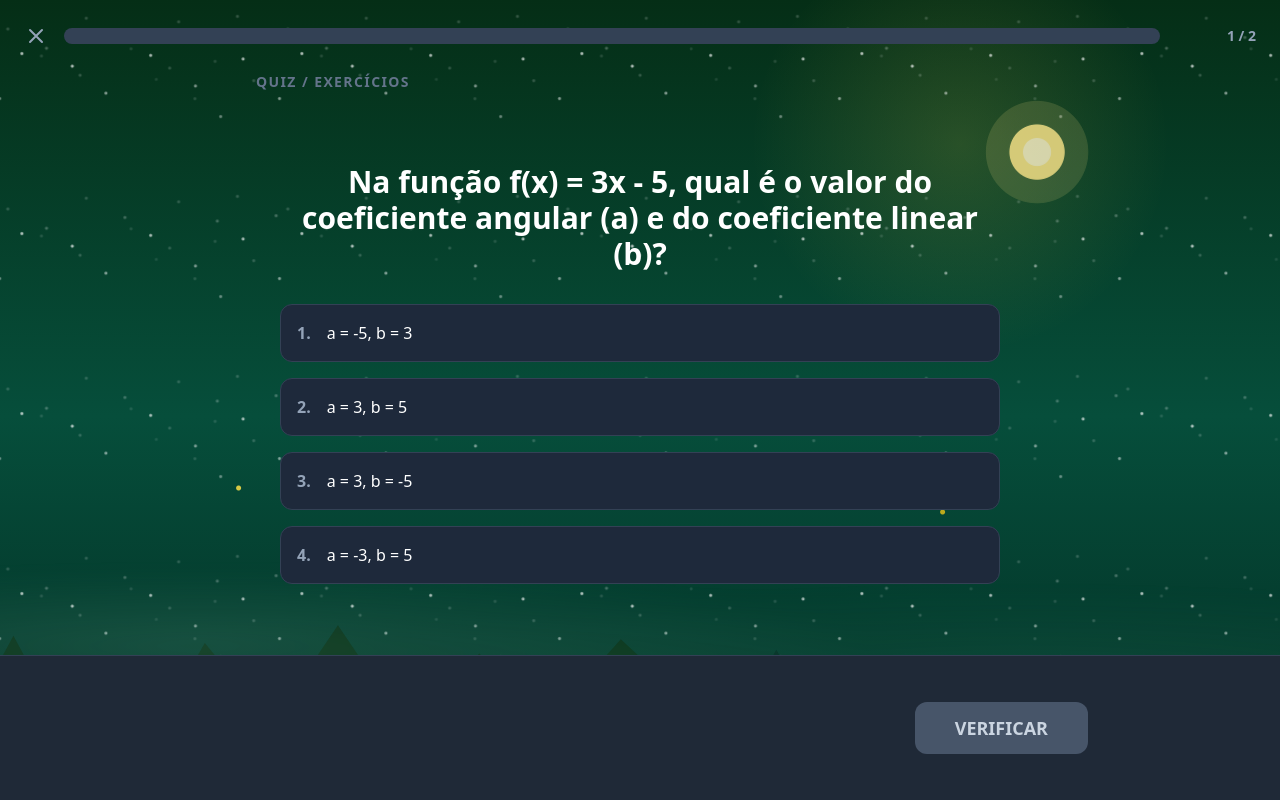
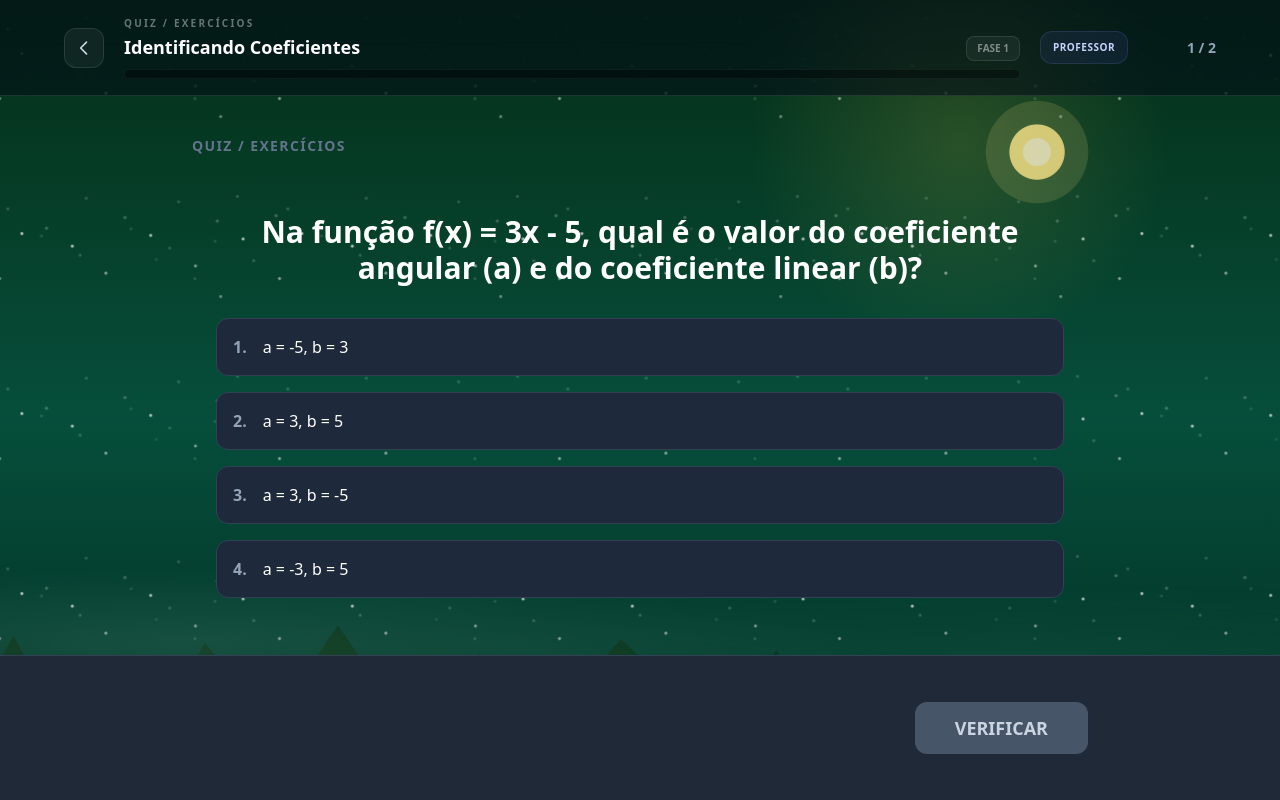
Before and after one commit to viniciusnovelo/trilha_ensino, a Django app: page /fase/3/ in a window 1280 px wide. Run offline with Django 5.2, Linux system fonts and the light colour scheme; a user stored in the database is signed in; data comes from the database, SQL or seed files in the repository; some libraries are stand-ins or nearby versions.

Commit message:
feat: recuperar HUD e melhorar tela da fase

```diff
--- a/curriculo/templates/curriculo/fase_detalhe.html
+++ b/curriculo/templates/curriculo/fase_detalhe.html
@@ -68,74 +68,148 @@
          CABEÇALHO
          ===================================================== -->
 
-    <header class="p-6 flex items-center gap-4">
+    <header
+        class="relative z-10 shrink-0 border-b border-white/10 bg-slate-950/50 backdrop-blur-xl px-4 sm:px-6 py-4"
+    >
+
+        <div
+            class="max-w-6xl mx-auto flex items-center gap-3 sm:gap-5"
+        >
 
             <a
                 href="{% url 'trilha' trilha_id %}"
-            class="text-slate-400 hover:text-white transition"
+                class="w-10 h-10 shrink-0 rounded-xl border border-white/10 bg-white/5 hover:bg-white/10 flex items-center justify-center text-slate-300 hover:text-white transition"
                 title="Voltar ao mapa"
-        >
-
+                aria-label="Voltar ao mapa"
+            >
                 <svg
-                class="w-6 h-6"
+                    class="w-5 h-5"
                     fill="none"
                     viewBox="0 0 24 24"
                     stroke="currentColor"
                     stroke-width="2"
                 >
-
                     <path
                         stroke-linecap="round"
                         stroke-linejoin="round"
-                    d="M6 18L18 6M6 6l12 12"
+                        d="M15 19l-7-7 7-7"
                     />
-
                 </svg>
-
             </a>
 
 
-        <div class="flex-1">
+            <div class="flex-1 min-w-0">
+
+                <div class="flex items-end justify-between gap-3 mb-2">
+                    <div class="min-w-0">
+                        <p
+                            class="text-[9px] sm:text-[10px] uppercase tracking-[0.22em] text-white/40 font-black truncate"
+                        >
+                            {{ fase.get_tipo_display }}
+                        </p>
+
+                        <h1
+                            class="text-base sm:text-lg font-black text-white truncate mt-0.5"
+                            title="{{ fase.titulo }}"
+                        >
+                            {{ fase.titulo }}
+                        </h1>
+                    </div>
+
+                    <span
+                        class="hidden sm:inline-flex shrink-0 items-center rounded-lg border border-white/10 bg-white/5 px-2.5 py-1 text-[10px] font-black text-white/45"
+                    >
+                        FASE {{ fase.ordem }}
+                    </span>
+                </div>
+
 
                 <div
-                class="bg-slate-700 h-4 rounded-full overflow-hidden"
-            >
-
+                    class="h-2.5 bg-black/35 rounded-full overflow-hidden border border-white/5"
+                    aria-label="Progresso da fase"
+                >
                     <div
                         id="progress-bar"
-                    class="bg-green-500 h-full transition-all duration-300"
+                        class="bg-gradient-to-r from-green-400 to-emerald-300 h-full transition-all duration-300"
                         style="width: 0%"
                     ></div>
-
-            </div>
-
-        </div>
-
+                </div>
+
+            </div>
+
+
+            <div class="flex items-center gap-2 shrink-0">
 
                 {% if papel_efetivo == 'aluno' %}
+
                     {% include 'gamificacao/partials/controle_aparencia.html' %}
+
                     {% include 'gamificacao/partials/seletor_tema.html' with tema_atual=perfil.tema_fundo %}
-            <span class="text-red-300 font-black whitespace-nowrap">❤️ {{ perfil.vidas }}</span>
+
+                    <div
+                        class="hidden md:flex items-center gap-1.5 rounded-xl border border-yellow-400/20 bg-slate-950/60 px-3 py-2 backdrop-blur-md"
+                        title="Nível atual"
+                    >
+                        <svg class="w-4 h-4 text-yellow-300" fill="none" viewBox="0 0 24 24" stroke="currentColor" stroke-width="2">
+                            <path stroke-linecap="round" stroke-linejoin="round" d="M12 3l2.4 4.86 5.37.78-3.88.78 2.53.92L12 15.24l-4.81 2.53.92-5.35-3.88-3.78L12 3z"/>
+                        </svg>
+                        <span class="text-yellow-300 font-black">Nv. {{ perfil.nivel }}</span>
+                    </div>
+
+                    <div
+                        class="hidden lg:flex items-center gap-1.5 rounded-xl border border-blue-400/20 bg-slate-950/60 px-3 py-2 backdrop-blur-md"
+                        title="Moedas disponíveis"
+                    >
+                        <svg class="w-4 h-4 text-blue-300" fill="none" viewBox="0 0 24 24" stroke="currentColor" stroke-width="2">
+                            <circle cx="12" cy="12" r="8"/>
+                            <path stroke-linecap="round" stroke-linejoin="round" d="M9.5 9.5h5M9.5 12h4M9.5 14.5h5"/>
+                        </svg>
+                        <span class="text-blue-300 font-black">{{ perfil.moedas }}</span>
+                    </div>
+
+                    <div
+                        class="flex items-center gap-1.5 rounded-xl border border-red-400/20 bg-slate-950/60 px-3 py-2 backdrop-blur-md"
+                        title="Vidas disponíveis"
+                    >
+                        <svg class="w-4 h-4 text-red-300" fill="none" viewBox="0 0 24 24" stroke="currentColor" stroke-width="2">
+                            <path stroke-linecap="round" stroke-linejoin="round" d="M20.84 4.61a5.5 5.5 0 00-7.78 0L12 5.67l-1.06-1.06a5.5 5.5 0 10-7.78 7.78L12 21.23l8.84-8.84a5.5 5.5 0 000-7.78z"/>
+                        </svg>
+                        <span class="text-red-300 font-black">{{ perfil.vidas }}</span>
+                    </div>
+
+                {% else %}
+
+                    <span
+                        class="rounded-xl border border-indigo-400/15 bg-indigo-500/10 px-3 py-2 text-[10px] font-black uppercase tracking-wider text-indigo-200"
+                    >
+                        Professor
+                    </span>
+
                 {% endif %}
+
 
                 <div
                     id="contador"
-            class="min-w-[80px] text-right text-sm text-slate-400 font-bold"
+                    class="min-w-[64px] sm:min-w-[80px] text-right text-xs sm:text-sm text-slate-400 font-black"
                 >
                     0 / 0
                 </div>
 
-    </header>
+            </div>
+
+        </div>
+
+    </header>der>
 
 
     <!-- =====================================================
          INFORMAÇÕES DA FASE
          ===================================================== -->
 
-    <div class="px-6">
+    <div class="relative z-10 px-4 sm:px-6 pt-4">
 
         <div
-            class="max-w-3xl mx-auto flex justify-between items-center text-sm"
+            class="max-w-4xl mx-auto flex flex-wrap justify-between items-center gap-3 text-sm"
         >
 
             <div
@@ -189,7 +263,7 @@
          ===================================================== -->
 
     <main
-        class="flex-1 flex flex-col items-center justify-center p-6 max-w-3xl mx-auto w-full"
+        class="relative z-10 flex-1 flex flex-col items-center justify-center p-6 max-w-4xl mx-auto w-full"
     >
 
         <h2
@@ -244,7 +318,7 @@
 
     <footer
         id="footer-area"
-        class="border-t border-slate-700 bg-[#1f2937] p-6 transition-colors duration-300"
+        class="relative z-10 border-t border-slate-700 bg-[#1f2937] p-6 transition-colors duration-300"
     >
 
         <div
```
Lines whose indentation alone changed are shown as unchanged.
